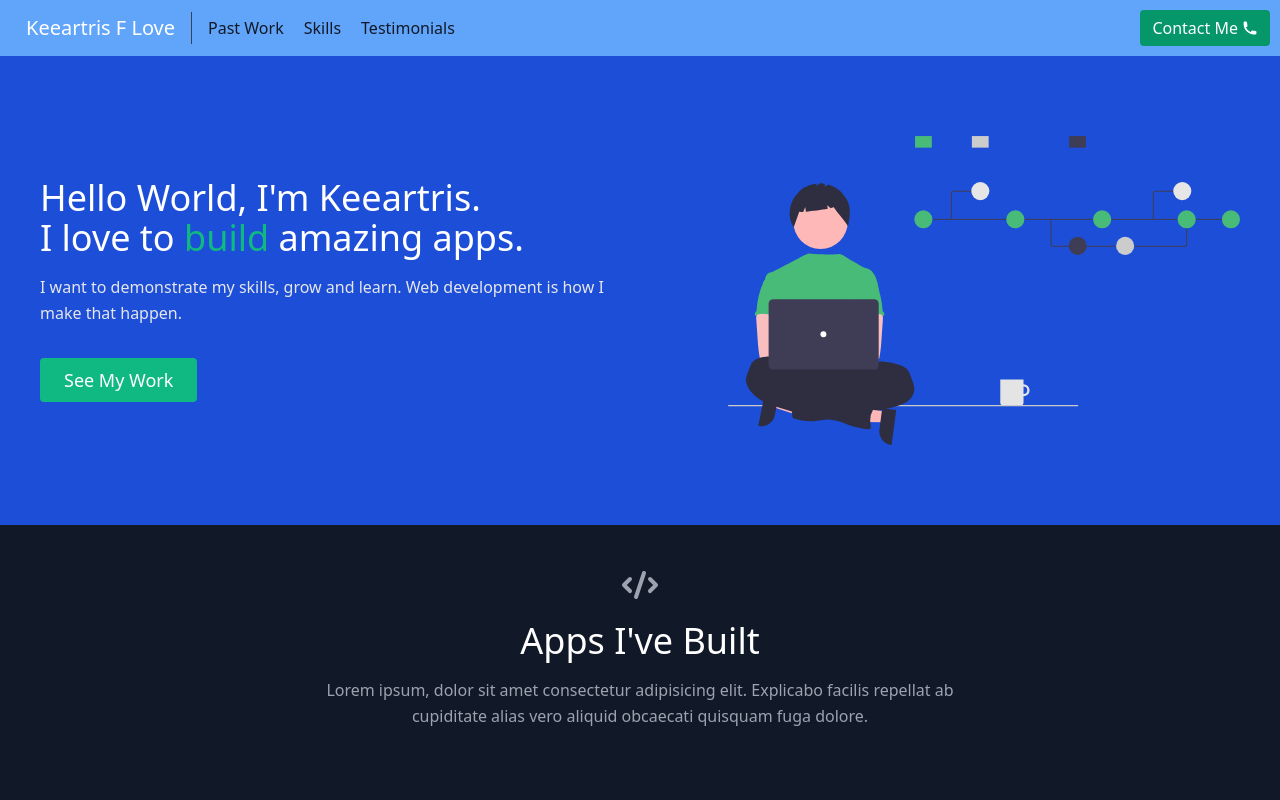
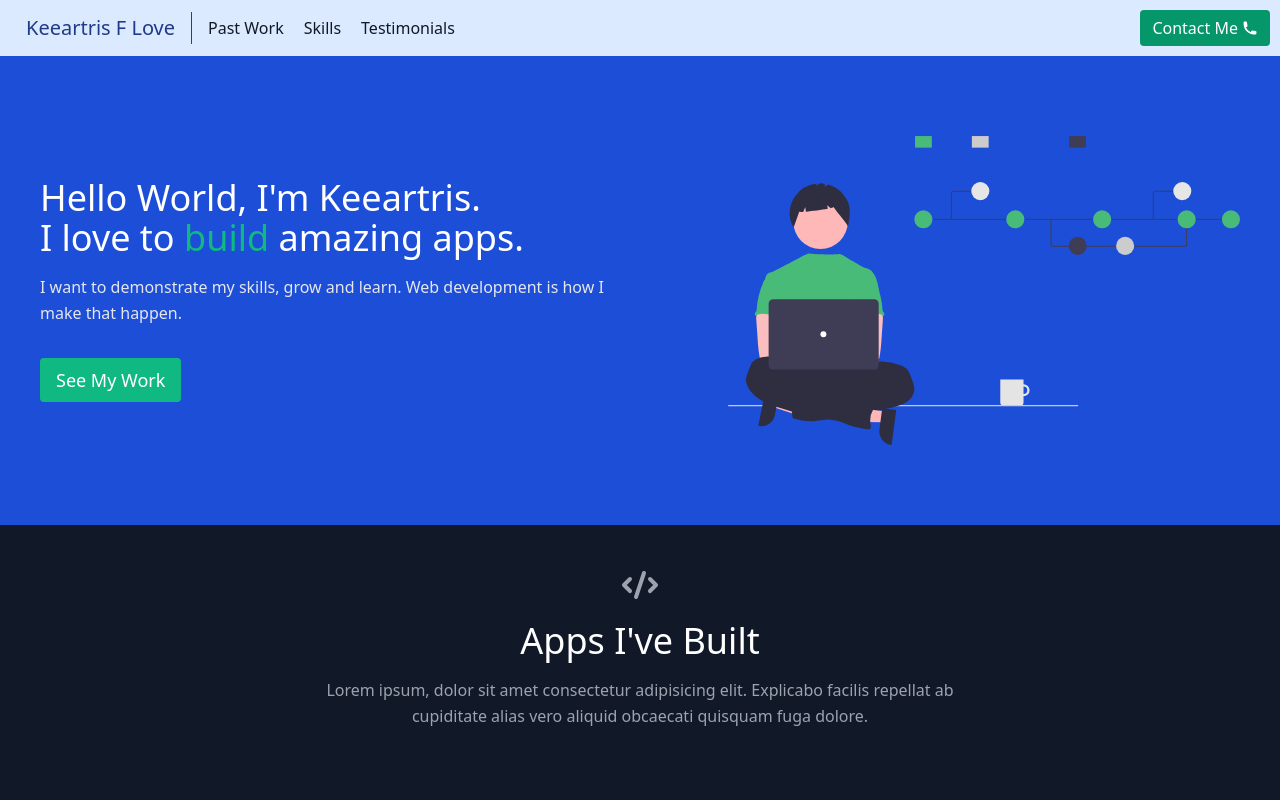
Before and after one commit to kluhh/react-tailwindcss-portfolio-master, a React (Create React App) app: page / in a window 1280 px wide. Shown: the top 800 px of the page. Built offline with nearby package versions, Linux system fonts and the light colour scheme.

Commit message:
Css Changes
Css changes

```diff
--- a/src/components/About.js
+++ b/src/components/About.js
@@ -17,7 +17,7 @@ export default function About() {
           <div className="flex justify-center">
             <a
               href="#projects"
-              className="inline-flex text-white bg-green-500 border-0 py-2 px-6 focus:outline-none hover:bg-green-600 rounded text-lg">
+              className="inline-flex text-white bg-green-500 border-0 py-2 px-4 focus:outline-none hover:bg-green-600 rounded text-lg">
               See My Work
             </a>
           </div>
--- a/src/components/Navbar.js
+++ b/src/components/Navbar.js
@@ -3,10 +3,10 @@ import React from "react";
 
 export default function Navbar() {
   return (
-    <header className="bg-blue-400 md:sticky top-0 z-10 text-gray-900">
+    <header className="bg-blue-100 md:sticky top-0 z-10 text-gray-900">
       <div className="container mx-auto flex flex-wrap p-2.5 flex-col md:flex-row items-center">
-        <a className="title-font font-medium text-gray-900 mb-4 md:mb-0">
-          <a href="#about" className="ml-4 text-xl text-white">
+        <a className="title-font font-medium mb-4 md:mb-0">
+          <a href="#about" className="ml-4 text-xl text-blue-900">
             Keeartris F Love
           </a>
         </a>
```
